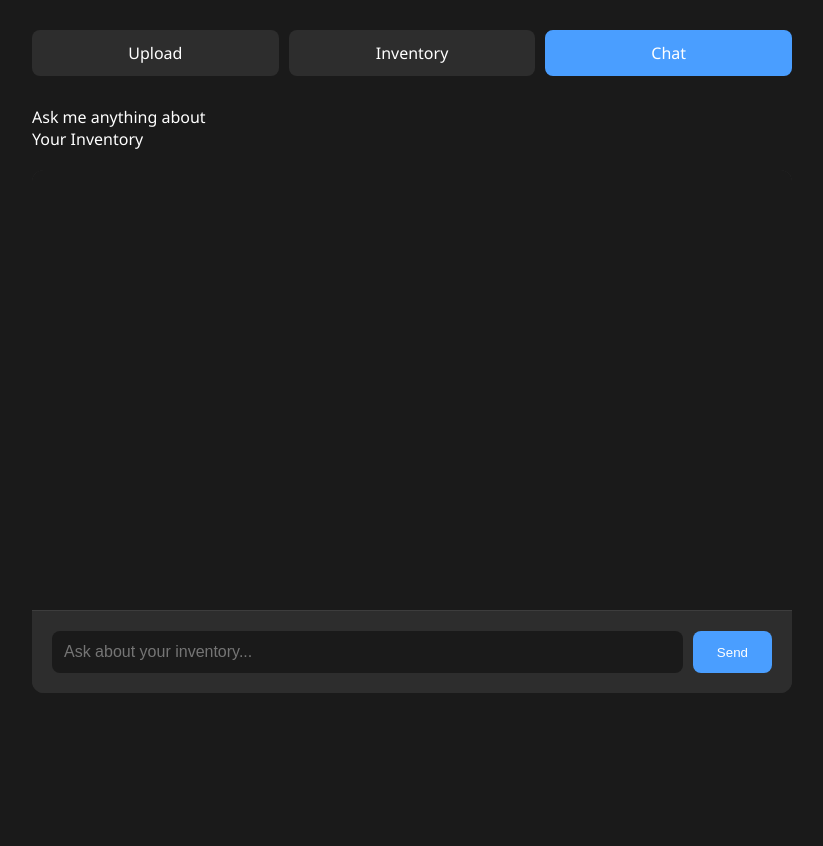
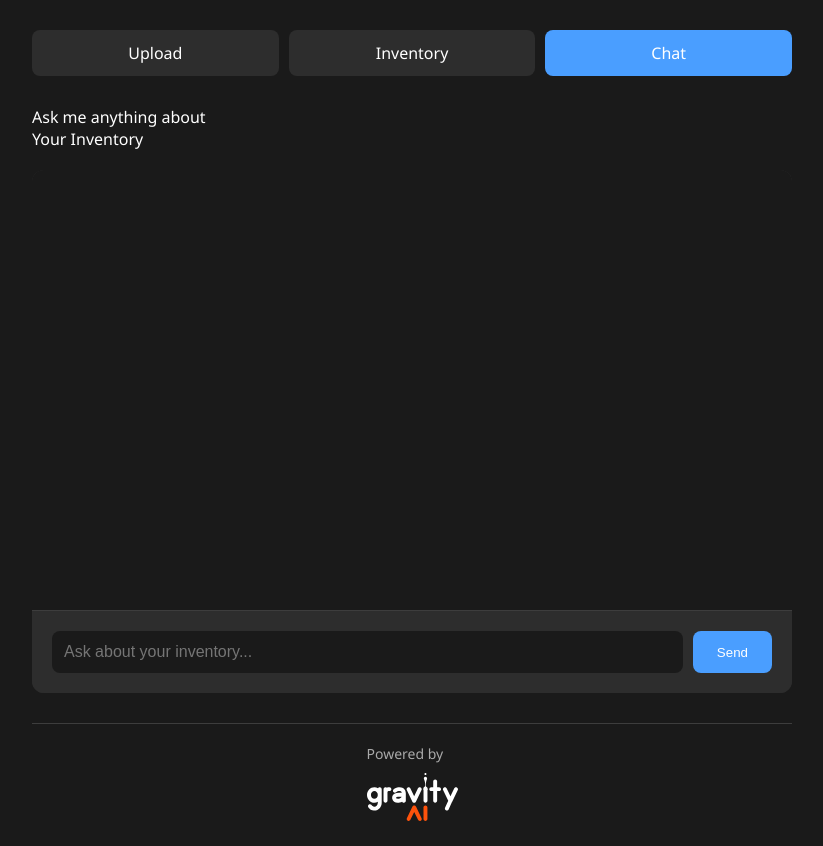
Before and after one commit to pannaf/tori, a Flask app: page /chat in a window 1280 px wide. Shown: the whole page, without its empty margins (228-1051 px from the left). Before the commit the page ends 693 px from the top, so only its background shows below. Run offline with Flask 3, Linux system fonts and the light colour scheme.

Commit message:
some updates

```diff
--- a/src/templates/chat.html
+++ b/src/templates/chat.html
@@ -1,5 +1,6 @@
 <!DOCTYPE html>
 <html>
+
 <head>
     <title>Chat with Inventory</title>
     <meta name="viewport" content="width=device-width, initial-scale=1.0">
@@ -146,6 +147,7 @@
         }
     </style>
 </head>
+
 <body>
     <div class="nav-tabs">
         <a href="/upload" class="nav-tab">Upload</a>
@@ -170,8 +172,18 @@
         </form>
     </div>
 
+    <!-- Footer: Powered by Gravity AI -->
+    <footer style="text-align: center; margin-top: 30px; padding-top: 20px; border-top: 1px solid var(--border-color);">
+        <div style="display: inline-block; text-align: left;">
+            <p style="margin: 0; font-size: 14px; color: #aaa;">Powered by</p>
+            <div style="display: flex; align-items: center; gap: 15px; margin-top: 10px;">
+                <img src="/static/gravity-ai-logo-white.svg" alt="Gravity AI Logo" style="max-height: 50px;">
+            </div>
+        </div>
+    </footer>
+
     <script>
-        document.getElementById('chat-form').addEventListener('submit', async function(e) {
+        document.getElementById('chat-form').addEventListener('submit', async function (e) {
             e.preventDefault();
 
             const input = document.getElementById('query-input');
@@ -223,4 +235,5 @@
         }
     </script>
 </body>
+
 </html>
--- a/src/templates/landing.html
+++ b/src/templates/landing.html
@@ -80,12 +80,6 @@
     <!-- Get Started Button -->
     <a href="/upload" class="start-button">Get Started</a>
 
-    <!-- Add this where your other action buttons are -->
-    <a href="{{ url_for('chat') }}" class="btn btn-primary btn-lg m-2">
-        <i class="fas fa-comments"></i>
-        Chat with Inventory
-    </a>
-
     <div class="powered-by">
         <p>Powered by</p>
         <img src="/static/replit-logo-text.png" alt="Replit Logo">
```
Also changed, not shown: src/static/gravity-ai-logo-white.svg (added).
